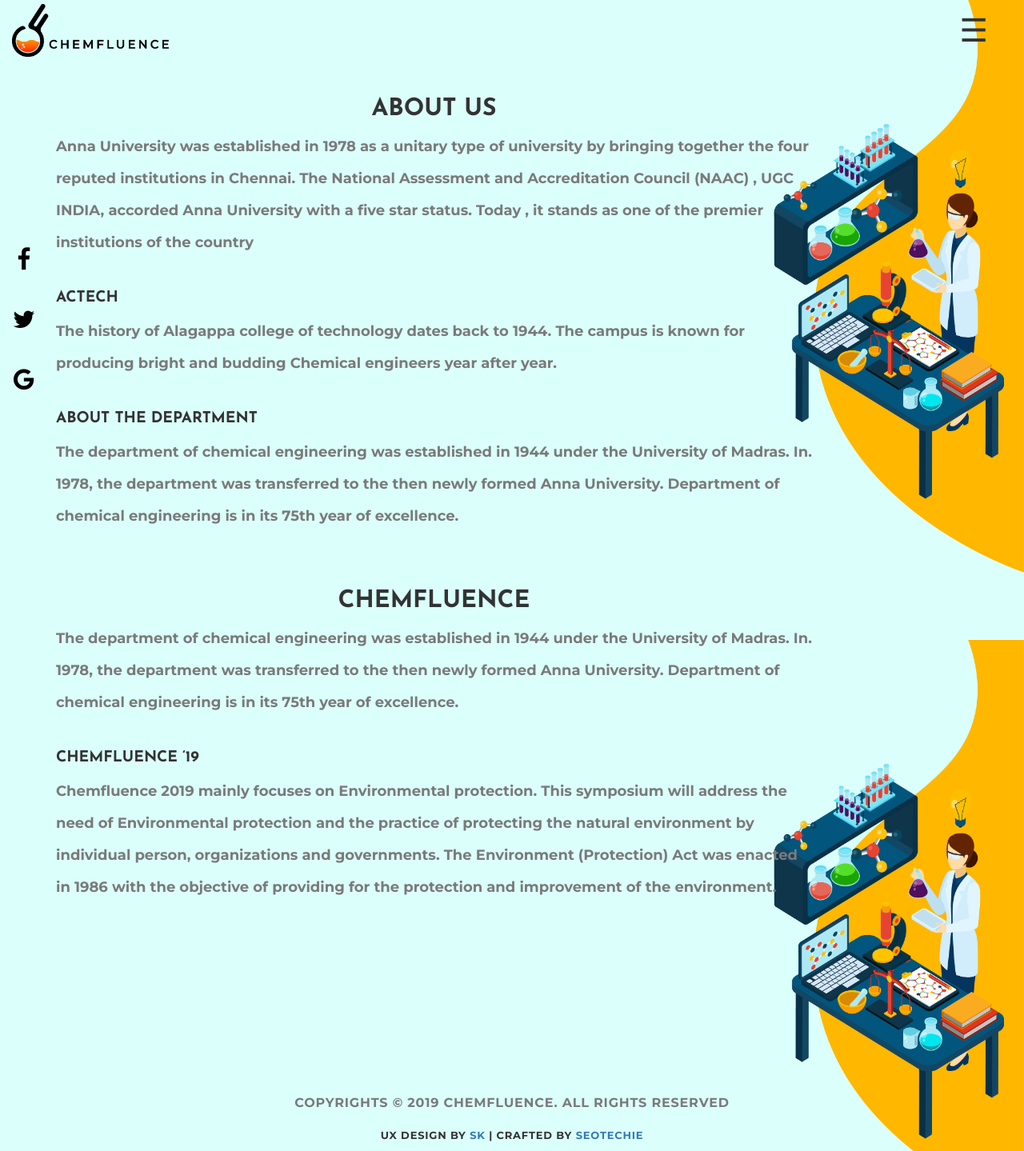
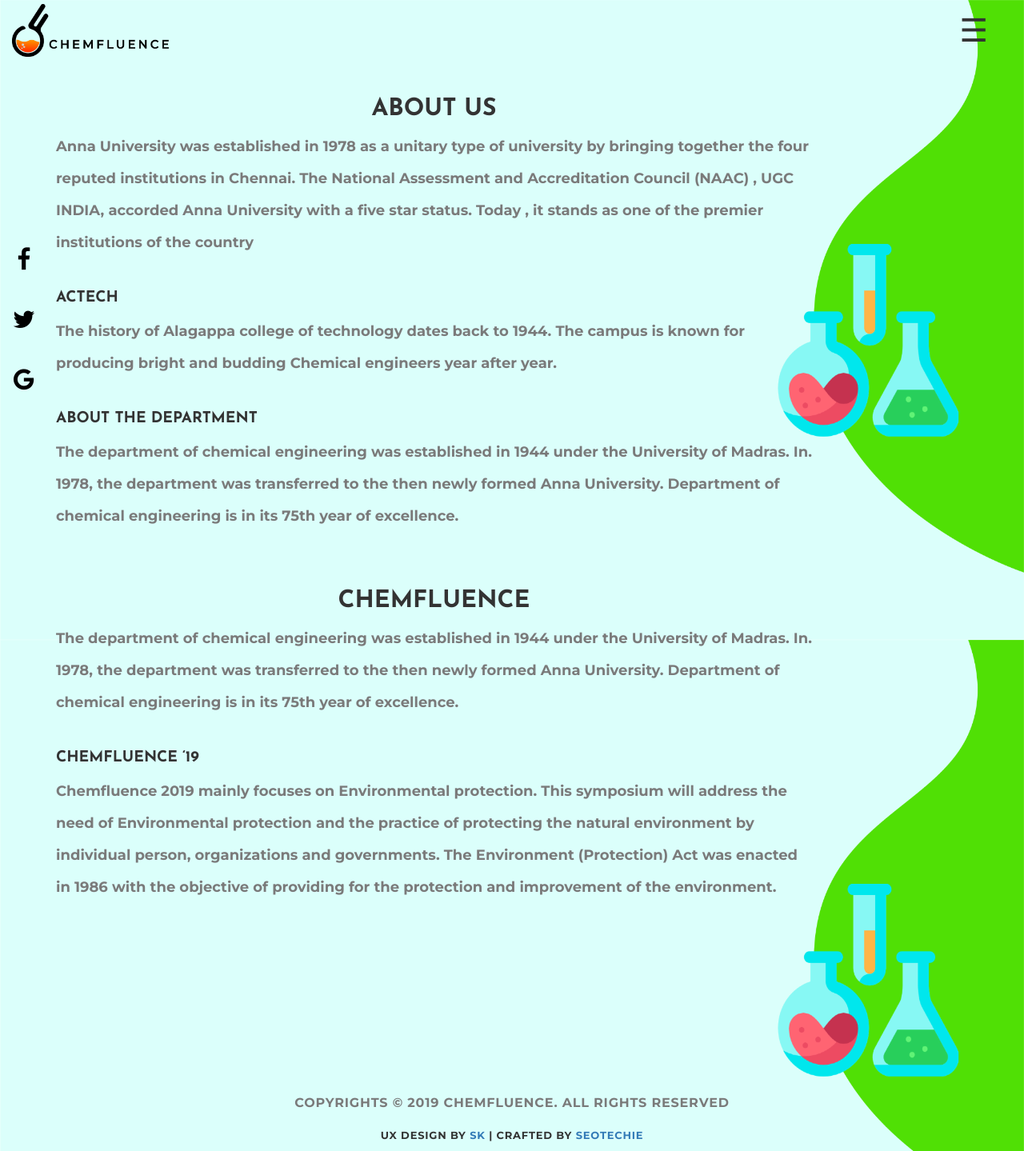
Before and after one commit to saicharan96/chem, a PHP site: page /about/ in a window 1280 px wide. Shown: the whole page at 80% size. Run offline with PHP 8.4, Linux system fonts and the light colour scheme.

Commit message:
Update style.css
sss

```diff
--- a/assets/css/style.css
+++ b/assets/css/style.css
@@ -169,7 +169,7 @@ a.button {
    margin: 0!important;
     min-height:100vh;
     height:100%;
-    background: url(../images/mainbanner.jpg) no-repeat center center;
+    background: url(../images/pages-04.jpg) no-repeat center center;
      background-repeat: no-repeat;
     background-size: 100% auto;
     background-position: center top;
@@ -370,7 +370,15 @@ font-weight:bold;
     {
         background-color: #dbfffb;
     }
-    .main, .aboutmain
+    .main
+{
+   margin: 0!important;
+    min-height:100vh !important;
+    height:100%;
+     background: url(../images/plain-01.jpg) no-repeat center center;
+   background-color:#DBFFFB;
+}
+    .aboutmain
 {
    margin: 0!important;
     min-height:100vh !important;
```
